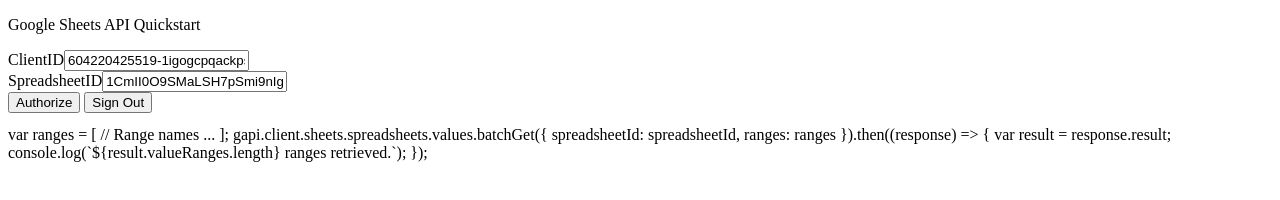
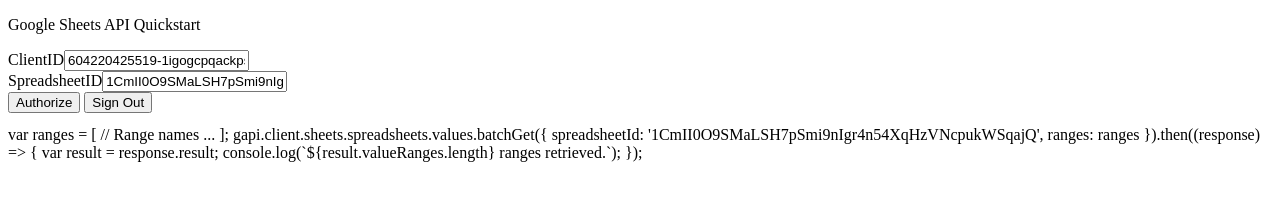
Before and after one commit to LokeshNaidu8/TryExcelsheets, a plain HTML site: page index.html in a window 1280 px wide. Drawn offline with Linux system fonts and the light colour scheme.

Commit message:
Update index.html

```diff
--- a/index.html
+++ b/index.html
@@ -22,7 +22,7 @@
   // Range names ...
 ];
 gapi.client.sheets.spreadsheets.values.batchGet({
-   spreadsheetId: spreadsheetId,
+   spreadsheetId: '1CmII0O9SMaLSH7pSmi9nIgr4n54XqHzVNcpukWSqajQ',
    ranges: ranges
 }).then((response) => {
   var result = response.result;
```
